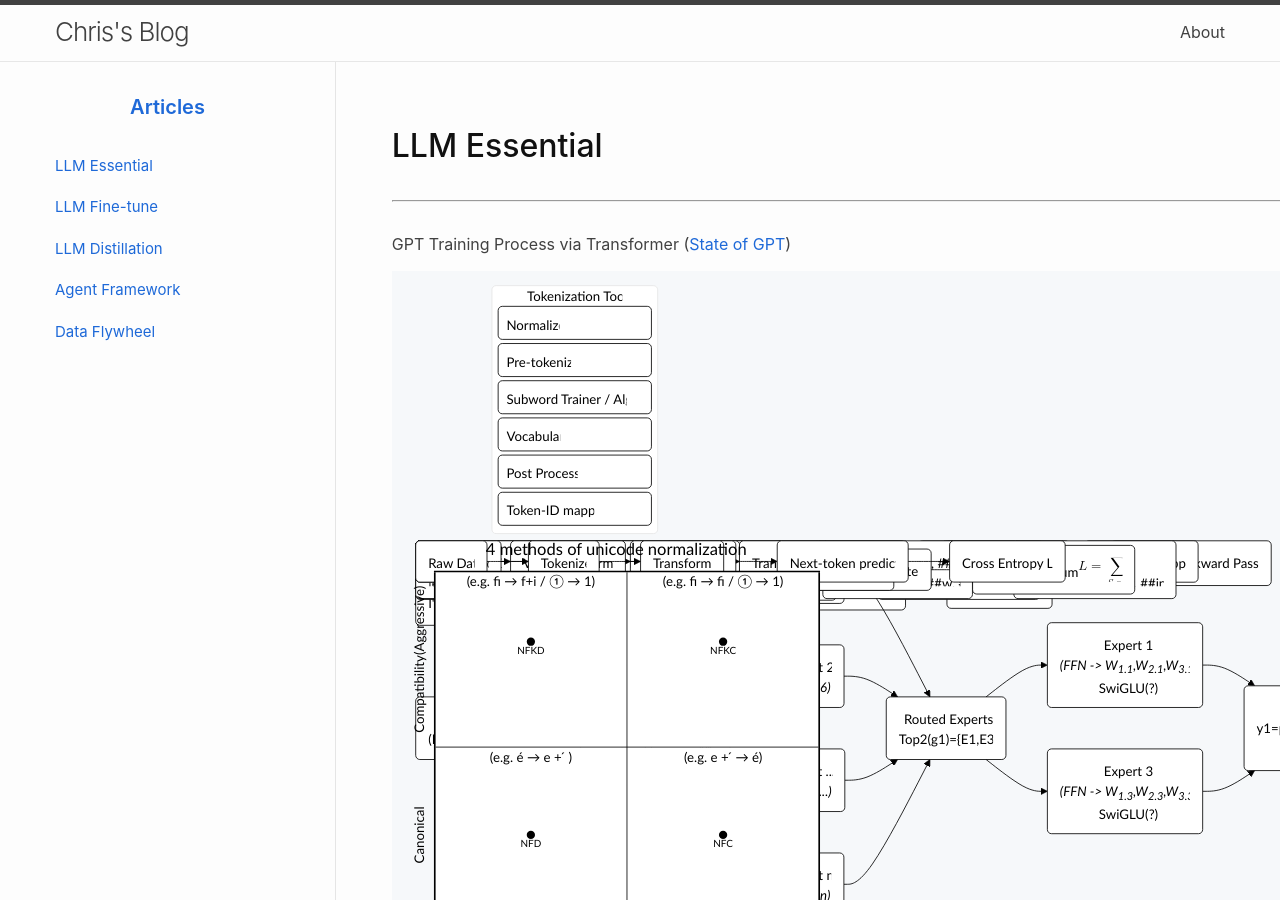
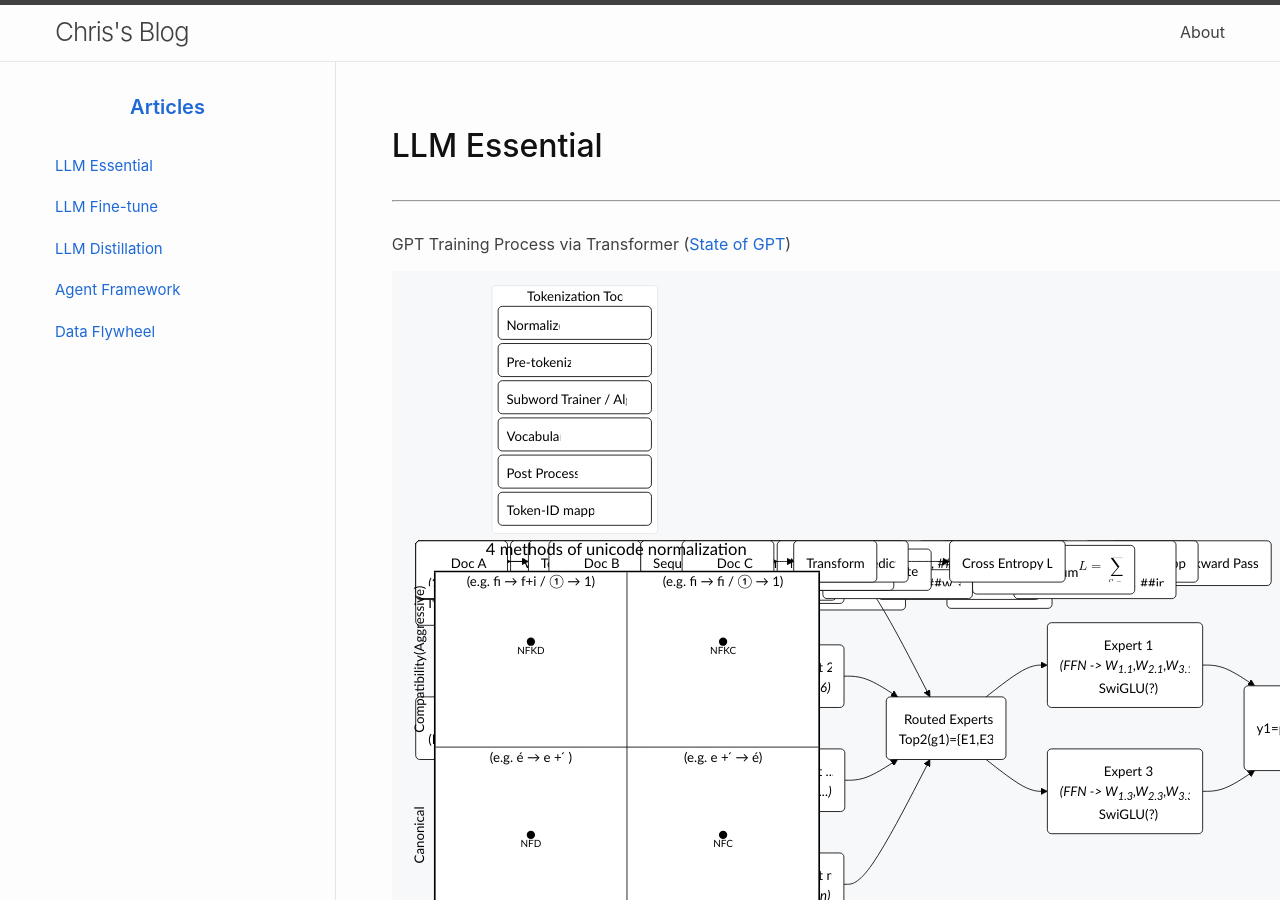
Before and after one commit to ChrisZhu2050/chriszhu2050.github.io, a Jekyll site: the page built from index.md, in a window 1280 px wide and 900 px high. Built offline with Jekyll 4.4.1, drawn with Linux system fonts in a browser that asks for light colours; nearby versions of some CDN libraries; formulas are drawn with MathJax 3; some of the changed text lies outside the part shown.

Commit message:
Update index.md

````diff
--- a/index.md
+++ b/index.md
@@ -476,9 +476,25 @@ graph LR
 
     ```mermaid
             graph LR
-                A("`Raw Data`") --> B("`Tokenizer`") --> C("`Transformer`")
+                A("`Raw Data`") --> B("`Tokenizer`")--> D("`Sequence Packing`") --> C("`Transformer`")
     ```
+    - Sequence Packing:
+      Training Sequence Length = 4096
 
+    ```mermaid
+            graph TD
+                A("`Doc A
+                (2000 Tokens)
+                `") --> C("`Sequence 4096
+                [A1 A2 A3... *< EOS >*] + [B1 B2 B3... *< EOS >*] + [C1, C2, C3...] = 4096
+                `")
+                B("`Doc B
+                (1000 Tokens)
+                `")--> C
+                D("`Doc C
+                (2000 Tokens)
+                `")--> C
+    ```
 
   - Transformer
   <!-- <a id="section2"></a>   -->
````
